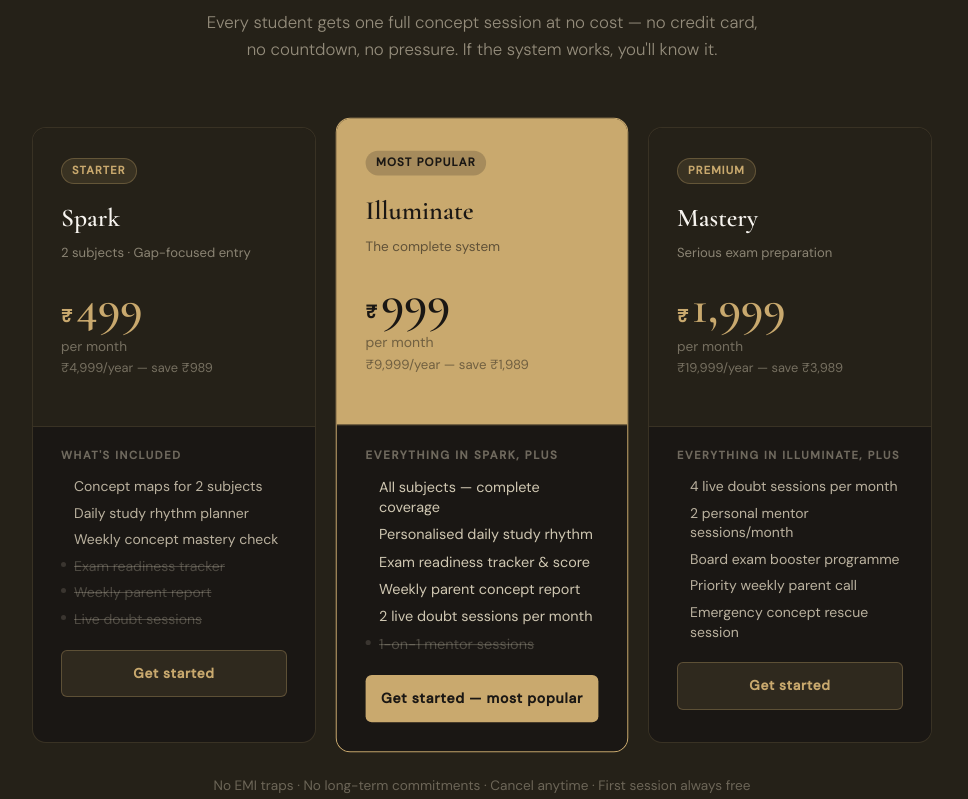
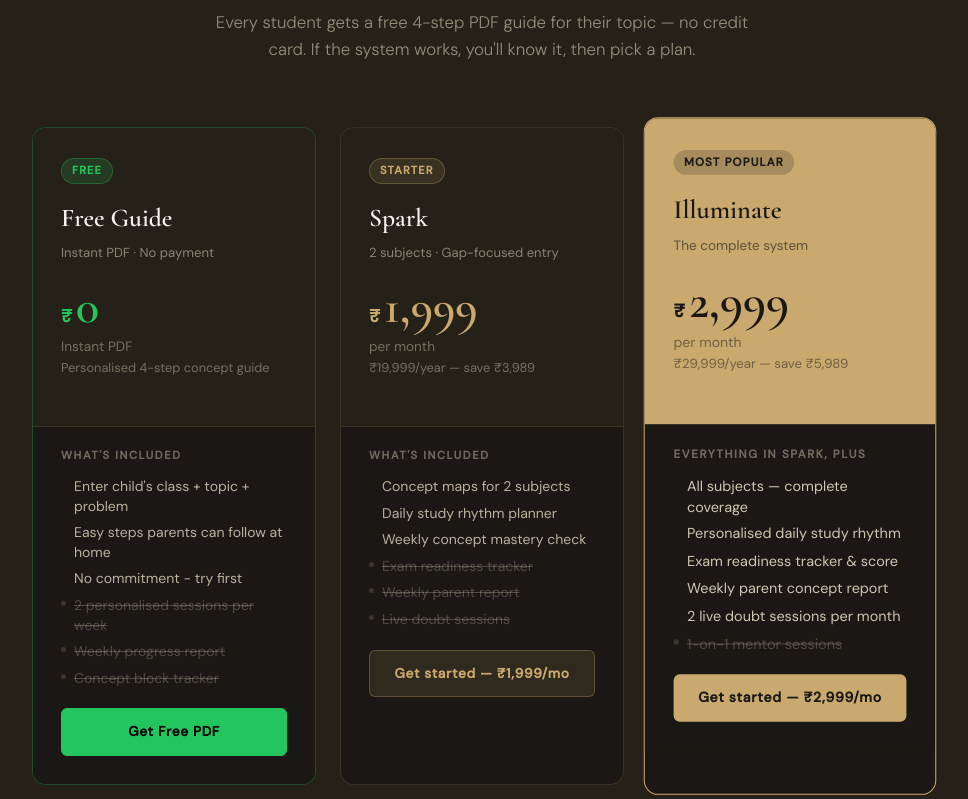
Before and after one commit to Ani1967/educreation, a Next.js app: page / in a window 1280 px wide. Shown: the part 6401-7200 px from the top of the page, without its empty margins (158-1126 px from the left). Built offline with nearby package versions, Linux system fonts and the light colour scheme.

Commit message:
Update homepage pricing: ₹0 + 1999/2999/4999 with Free PDF card
Homepage now shows 4 cards: Free Guide ₹0, Spark ₹1,999, Illuminate ₹2,999, Mastery ₹4,999 - matches /pricing page

```diff
--- a/app/components/Pricing.tsx
+++ b/app/components/Pricing.tsx
@@ -7,11 +7,36 @@ export default function Pricing() {
         <div className="section-header reveal">
           <p className="section-label">Simple pricing</p>
           <h2>Start for free.<br /><em>Pay only when it works.</em></h2>
-          <p>Every student gets one full concept session at no cost — no credit card, no countdown, no pressure. If the system works, you&apos;ll know it.</p>
+          <p>Every student gets a free 4-step PDF guide for their topic — no credit card. If the system works, you'll know it, then pick a plan.</p>
         </div>
         <div className="pricing-grid">
 
-          {/* Spark */}
+          {/* Free Guide - NEW */}
+          <div className="plan-card reveal" style={{ background: "var(--dark)", transitionDelay: "0.02s", border: "1px solid rgba(34,197,94,0.3)" }}>
+            <div className="plan-top" style={{ background: "var(--dark2)" }}>
+              <span className="plan-badge" style={{ background: "rgba(34,197,94,0.15)", color: "#22c55e", border: "0.5px solid rgba(34,197,94,0.3)" }}>FREE</span>
+              <p className="plan-name">Free Guide</p>
+              <p className="plan-tagline">Instant PDF · No payment</p>
+              <div className="plan-price">
+                <span className="plan-currency" style={{ color: "#22c55e" }}>₹</span>
+                <span className="plan-amount" style={{ color: "#22c55e" }}>0</span>
+              </div>
+              <p className="plan-period" style={{ color: "rgba(240,230,206,0.4)" }}>Instant PDF</p>
+              <p className="plan-annual">Personalised 4-step concept guide</p>
+            </div>
+            <div className="plan-body" style={{ background: "var(--dark)" }}>
+              <p className="plan-includes">What's included</p>
+              <p className="plan-feature" style={{ color: "rgba(240,230,206,0.75)" }}>Enter child's class + topic + problem</p>
+              <p className="plan-feature" style={{ color: "rgba(240,230,206,0.75)" }}>Easy steps parents can follow at home</p>
+              <p className="plan-feature" style={{ color: "rgba(240,230,206,0.75)" }}>No commitment - try first</p>
+              <p className="plan-feature dim">2 personalised sessions per week</p>
+              <p className="plan-feature dim">Weekly progress report</p>
+              <p className="plan-feature dim">Concept block tracker</p>
+              <a href="/get-pdf" className="plan-btn" style={{ background: "#22c55e", color: "#000", border: "1px solid #22c55e" }}>Get Free PDF</a>
+            </div>
+          </div>
+
+          {/* Spark - UPDATED to ₹1,999 */}
           <div className="plan-card reveal" style={{ background: "var(--dark)", transitionDelay: "0.05s" }}>
             <div className="plan-top" style={{ background: "var(--dark2)" }}>
               <span className="plan-badge" style={{ background: "rgba(201,169,110,0.12)", color: "var(--gold)", border: "0.5px solid rgba(201,169,110,0.3)" }}>Starter</span>
@@ -19,24 +44,24 @@ export default function Pricing() {
               <p className="plan-tagline">2 subjects · Gap-focused entry</p>
               <div className="plan-price">
                 <span className="plan-currency" style={{ color: "var(--gold)" }}>₹</span>
-                <span className="plan-amount" style={{ color: "var(--gold)" }}>499</span>
+                <span className="plan-amount" style={{ color: "var(--gold)" }}>1,999</span>
               </div>
               <p className="plan-period" style={{ color: "rgba(240,230,206,0.4)" }}>per month</p>
-              <p className="plan-annual">₹4,999/year — save ₹989</p>
+              <p className="plan-annual">₹19,999/year — save ₹3,989</p>
             </div>
             <div className="plan-body" style={{ background: "var(--dark)" }}>
-              <p className="plan-includes">What&apos;s included</p>
+              <p className="plan-includes">What's included</p>
               <p className="plan-feature" style={{ color: "rgba(240,230,206,0.75)" }}>Concept maps for 2 subjects</p>
               <p className="plan-feature" style={{ color: "rgba(240,230,206,0.75)" }}>Daily study rhythm planner</p>
               <p className="plan-feature" style={{ color: "rgba(240,230,206,0.75)" }}>Weekly concept mastery check</p>
               <p className="plan-feature dim">Exam readiness tracker</p>
               <p className="plan-feature dim">Weekly parent report</p>
               <p className="plan-feature dim">Live doubt sessions</p>
-              <a href="/signup" className="plan-btn" style={{ background: "rgba(201,169,110,0.12)", color: "var(--gold)", border: "1px solid rgba(201,169,110,0.3)" }}>Get started</a>
+              <a href="/pricing" className="plan-btn" style={{ background: "rgba(201,169,110,0.12)", color: "var(--gold)", border: "1px solid rgba(201,169,110,0.3)" }}>Get started — ₹1,999/mo</a>
             </div>
           </div>
 
-          {/* Illuminate */}
+          {/* Illuminate - UPDATED to ₹2,999 */}
           <div className="plan-card featured reveal" style={{ background: "var(--dark)", transitionDelay: "0.1s" }}>
             <div className="plan-top" style={{ background: "var(--gold)" }}>
               <span className="plan-badge" style={{ background: "rgba(26,23,20,0.2)", color: "var(--dark)" }}>Most popular</span>
@@ -44,10 +69,10 @@ export default function Pricing() {
               <p className="plan-tagline" style={{ color: "rgba(26,23,20,0.6)" }}>The complete system</p>
               <div className="plan-price">
                 <span className="plan-currency" style={{ color: "var(--dark)" }}>₹</span>
-                <span className="plan-amount" style={{ color: "var(--dark)" }}>999</span>
+                <span className="plan-amount" style={{ color: "var(--dark)" }}>2,999</span>
               </div>
               <p className="plan-period" style={{ color: "rgba(26,23,20,0.5)" }}>per month</p>
-              <p className="plan-annual" style={{ color: "rgba(26,23,20,0.5)" }}>₹9,999/year — save ₹1,989</p>
+              <p className="plan-annual" style={{ color: "rgba(26,23,20,0.5)" }}>₹29,999/year — save ₹5,989</p>
             </div>
             <div className="plan-body" style={{ background: "var(--dark)" }}>
               <p className="plan-includes">Everything in Spark, plus</p>
@@ -57,11 +82,11 @@ export default function Pricing() {
               <p className="plan-feature" style={{ color: "rgba(240,230,206,0.85)" }}>Weekly parent concept report</p>
               <p className="plan-feature" style={{ color: "rgba(240,230,206,0.85)" }}>2 live doubt sessions per month</p>
               <p className="plan-feature dim">1-on-1 mentor sessions</p>
-              <a href="/signup" className="plan-btn" style={{ background: "var(--gold)", color: "var(--dark)" }}>Get started — most popular</a>
+              <a href="/pricing" className="plan-btn" style={{ background: "var(--gold)", color: "var(--dark)" }}>Get started — ₹2,999/mo</a>
             </div>
           </div>
 
-          {/* Mastery */}
+          {/* Mastery - UPDATED to ₹4,999 */}
           <div className="plan-card reveal" style={{ background: "var(--dark)", transitionDelay: "0.15s" }}>
             <div className="plan-top" style={{ background: "var(--dark2)" }}>
               <span className="plan-badge" style={{ background: "rgba(201,169,110,0.12)", color: "var(--gold)", border: "0.5px solid rgba(201,169,110,0.3)" }}>Premium</span>
@@ -69,10 +94,10 @@ export default function Pricing() {
               <p className="plan-tagline">Serious exam preparation</p>
               <div className="plan-price">
                 <span className="plan-currency" style={{ color: "var(--gold)" }}>₹</span>
-                <span className="plan-amount" style={{ color: "var(--gold)" }}>1,999</span>
+                <span className="plan-amount" style={{ color: "var(--gold)" }}>4,999</span>
               </div>
               <p className="plan-period" style={{ color: "rgba(240,230,206,0.4)" }}>per month</p>
-              <p className="plan-annual">₹19,999/year — save ₹3,989</p>
+              <p className="plan-annual">₹49,999/year — save ₹9,989</p>
             </div>
             <div className="plan-body" style={{ background: "var(--dark)" }}>
               <p className="plan-includes">Everything in Illuminate, plus</p>
@@ -81,13 +106,13 @@ export default function Pricing() {
               <p className="plan-feature" style={{ color: "rgba(240,230,206,0.75)" }}>Board exam booster programme</p>
               <p className="plan-feature" style={{ color: "rgba(240,230,206,0.75)" }}>Priority weekly parent call</p>
               <p className="plan-feature" style={{ color: "rgba(240,230,206,0.75)" }}>Emergency concept rescue session</p>
-              <a href="/signup" className="plan-btn" style={{ background: "rgba(201,169,110,0.12)", color: "var(--gold)", border: "1px solid rgba(201,169,110,0.3)" }}>Get started</a>
+              <a href="/pricing" className="plan-btn" style={{ background: "rgba(201,169,110,0.12)", color: "var(--gold)", border: "1px solid rgba(201,169,110,0.3)" }}>Get started — ₹4,999/mo</a>
             </div>
           </div>
 
         </div>
         <p style={{ textAlign: "center", marginTop: "2rem", fontSize: "0.85rem", color: "rgba(240,230,206,0.35)" }}>
-          No EMI traps · No long-term commitments · Cancel anytime · First session always free
+          No EMI traps · No long-term commitments · Cancel anytime · Free PDF requires no payment
         </p>
         <p style={{ textAlign: "center", marginTop: "0.5rem", fontSize: "0.85rem", color: "rgba(240,230,206,0.4)" }}>
           Schools &amp; institutions — <a href={WA_URL} target="_blank" rel="noreferrer" style={{ color: "var(--gold)", textDecoration: "none" }}>contact us</a> for partnership pricing starting at ₹950/student/year
```
